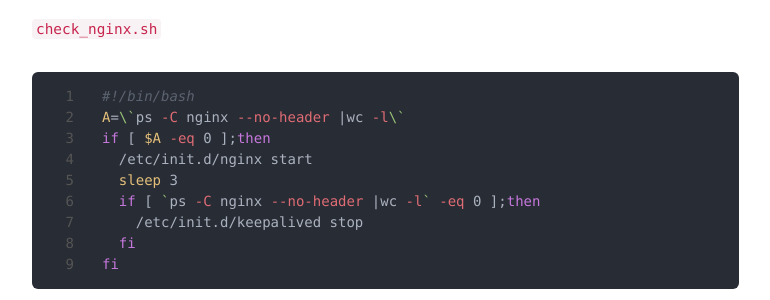
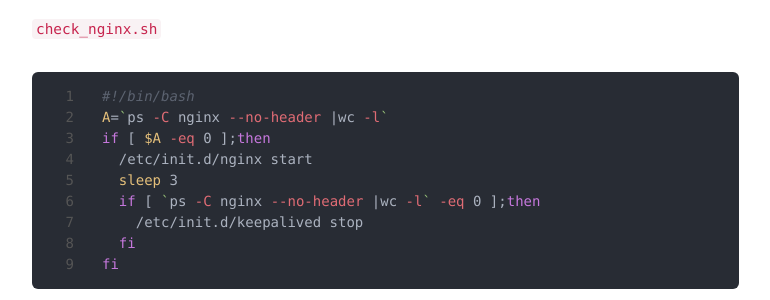
Before and after one commit to halfstring/halfstring.github.io, a Jekyll site: the page built from _posts/2018-05-12-keepalived.md, in a window 1280 px wide and 900 px high, scrolled down 3518 px. Shown: the part 151-451 px from the top of the window, without its empty margins (233-1003 px from the left). Built offline with Jekyll 4.4.1, drawn with Linux system fonts in a browser that asks for light colours; nearby versions of some CDN libraries; our own code applies the rules of GitHub Pages for plain Markdown files; comment, search, counter and statistics services are not loaded.

````diff
--- a/_posts/2018-05-12-keepalived.md
+++ b/_posts/2018-05-12-keepalived.md
@@ -146,7 +146,7 @@ vrrp_script chk_nginx {
 
 ``` shell
 #!/bin/bash
-A=\`ps -C nginx --no-header |wc -l\`
+A=`ps -C nginx --no-header |wc -l`
 if [ $A -eq 0 ];then
   /etc/init.d/nginx start
   sleep 3
````
